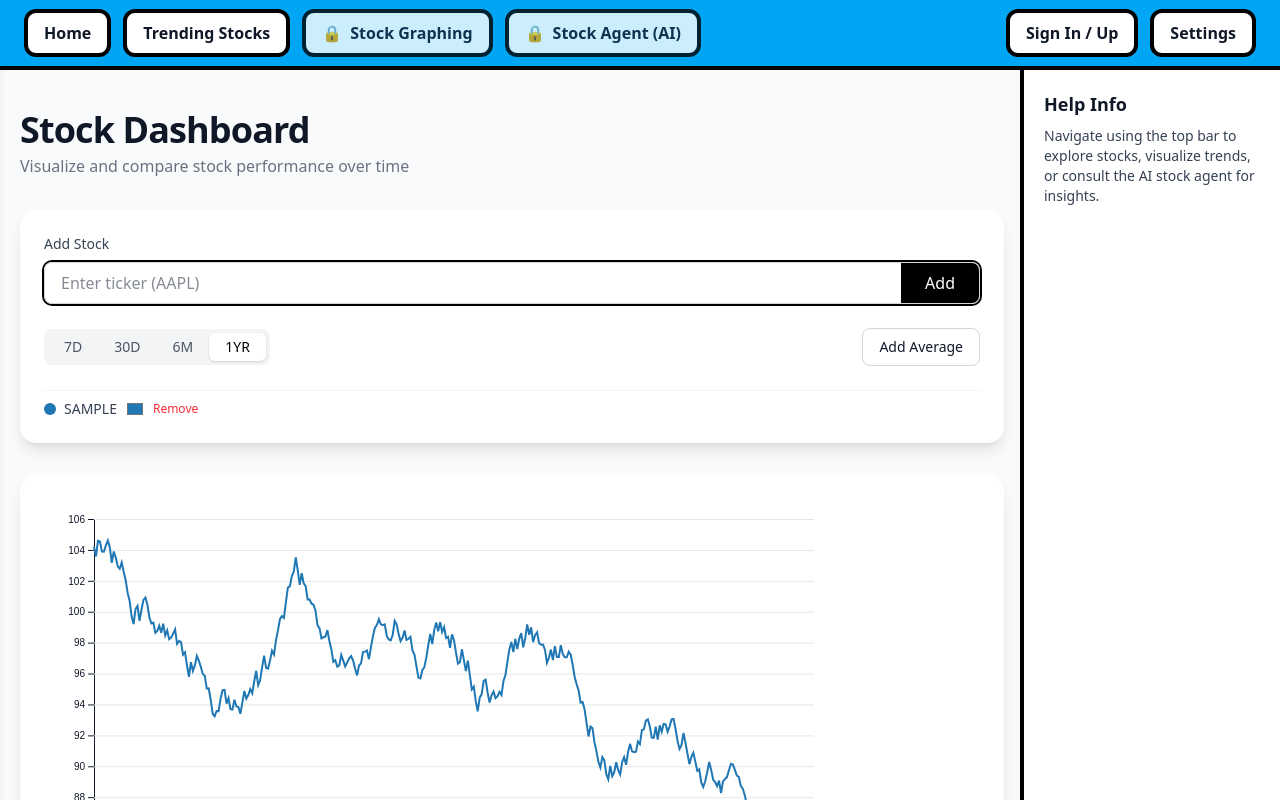
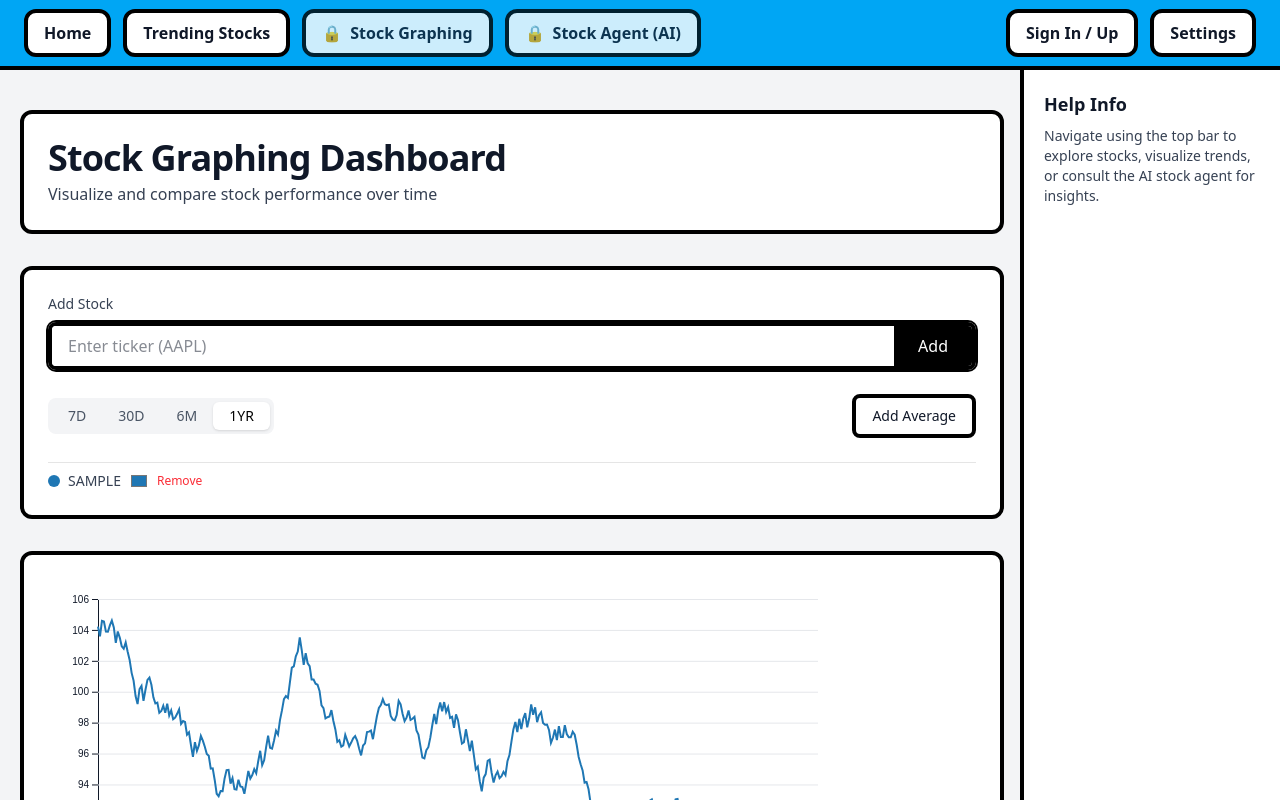
Before and after one commit to willdevny/Grand-Exchange, a Next.js app: page /graphing in a window 1280 px wide. Both pictures are taken after typing "Sample" into the empty fields and a click on the button "Add". Shown: the top 800 px of the page. Built offline with nearby package versions, Linux system fonts and the light colour scheme; no server answers.

Commit message:
Fixed graphing page dark mode and added d3 typings

```diff
--- a/app/graphing/page.tsx
+++ b/app/graphing/page.tsx
@@ -249,6 +249,14 @@ export default function GraphingPage() {
         //clear chart before attempting to render
         svg.selectAll("*").remove();
 
+        // Detect dark mode from html class (works with your existing toggle)
+        const isDark =
+            typeof document !== "undefined" &&
+            document.documentElement.classList.contains("dark");
+
+        const axisColor = isDark ? "#e5e7eb" : "#111827"; // light gray vs near-black
+        const gridColor = isDark ? "rgba(229,231,235,0.25)" : "#e5e7eb";
+
         //create inner group for chart content
         const g = svg.append("g").attr(
             "transform",
@@ -357,34 +365,32 @@ export default function GraphingPage() {
     ];
 
     return (
-        <div className="min-h-screen bg-gray-50 py-10 px-4">
+        <div className="py-10 px-4">
             <div className="max-w-6xl mx-auto space-y-8">
-
                 {/* Header */}
-                <div>
-                    <h1 className="text-4xl font-bold tracking-tight text-gray-900">
-                        Stock Dashboard
+                <div className="card p-6">
+                    <h1 className="text-4xl font-bold tracking-tight">
+                        Stock Graphing Dashboard
                     </h1>
-                    <p className="text-gray-500 mt-1">
+                    <p className="mt-1 text-gray-700 dark:text-gray-300">
                         Visualize and compare stock performance over time
                     </p>
                 </div>
 
                 {/* Controls Card */}
-                <div className="bg-white rounded-2xl shadow-lg p-6 space-y-6">
-
+                <div className="card p-6 space-y-6">
                     {/* Add Stock */}
                     <div>
-                        <label className="block text-sm font-medium text-gray-700 mb-2">
+                        <label className="block text-sm font-medium text-gray-700 dark:text-gray-300 mb-2">
                             Add Stock
                         </label>
 
-                        <div className="flex rounded-lg overflow-hidden border border-gray-300 focus-within:ring-2 focus-within:ring-black">
+                        <div className="flex rounded-lg overflow-hidden border-4 border-black dark:border-white/20 focus-within:ring-2 focus-within:ring-black">
                             <input
                                 value={symbolInput}
                                 onChange={(e) => setSymbolInput(e.target.value)}
                                 placeholder="Enter ticker (AAPL)"
-                                className="flex-1 px-4 py-2 outline-none"
+                                className="flex-1 px-4 py-2 outline-none bg-white dark:bg-gray-900 dark:text-white"
                             />
                             <button
                                 onClick={handleAddStock}
@@ -397,17 +403,15 @@ export default function GraphingPage() {
 
                     {/* Range Selector + Average Toggle */}
                     <div className="flex flex-wrap items-center justify-between gap-4">
-
-                        {/* Segmented Range Control */}
-                        <div className="inline-flex rounded-lg bg-gray-100 p-1">
+                        <div className="inline-flex rounded-lg bg-gray-100 dark:bg-gray-800 p-1">
                             {ranges.map((range) => (
                                 <button
                                     key={range.label}
                                     onClick={() => setSelectedRangeDays(range.days)}
                                     className={`px-4 py-1 rounded-md text-sm font-medium transition ${
                                         selectedRangeDays === range.days
-                                            ? "bg-white shadow text-black"
-                                            : "text-gray-600 hover:text-black"
+                                            ? "bg-white dark:bg-gray-900 shadow text-black dark:text-white"
+                                            : "text-gray-600 dark:text-gray-300 hover:text-black dark:hover:text-white"
                                     }`}
                                 >
                                     {range.label}
@@ -415,10 +419,9 @@ export default function GraphingPage() {
                             ))}
                         </div>
 
-                        {/* Add Average Button */}
                         <button
                             onClick={handleAddAverage}
-                            className="px-4 py-2 rounded-lg border border-gray-300 hover:bg-gray-100 transition text-sm font-medium"
+                            className="px-4 py-2 rounded-lg border-4 border-black dark:border-white/20 hover:bg-gray-100 dark:hover:bg-gray-800 transition text-sm font-medium"
                         >
                             Add Average
                         </button>
@@ -426,21 +429,17 @@ export default function GraphingPage() {
 
                     {/* Legend */}
                     {stocks.length > 0 && (
-                        <div className="flex flex-wrap gap-6 pt-2 border-t border-gray-100">
+                        <div className="flex flex-wrap gap-6 pt-2 border-t border-black/10 dark:border-white/10">
                             {stocks.map((stock) => (
-                                <div
-                                    key={stock.symbol}
-                                    className="flex items-center gap-2"
-                                >
+                                <div key={stock.symbol} className="flex items-center gap-2">
                                     <div
                                         className="w-3 h-3 rounded-full"
                                         style={{ backgroundColor: stock.color }}
                                     />
-                                    <span className="text-sm font-medium text-gray-700">
+                                    <span className="text-sm font-medium text-gray-700 dark:text-gray-300">
                     {stock.symbol}
                   </span>
 
-                                    {/* Color Picker */}
                                     <input
                                         type="color"
                                         value={stock.color || "#000000"}
@@ -471,12 +470,10 @@ export default function GraphingPage() {
                 </div>
 
                 {/* Chart Card */}
-                <div className="bg-white rounded-2xl shadow-lg p-6">
+                <div className="card p-6">
                     {stocks.length === 0 ? (
-                        <div className="text-center py-20 text-gray-400">
-                            <p className="text-lg font-medium">
-                                No stocks added yet
-                            </p>
+                        <div className="text-center py-20 text-gray-500 dark:text-gray-400">
+                            <p className="text-lg font-medium">No stocks added yet</p>
                             <p className="text-sm mt-2">
                                 Add a ticker above to start visualizing performance.
                             </p>
@@ -487,15 +484,14 @@ export default function GraphingPage() {
                                 ref={svgRef}
                                 width={800}
                                 height={400}
-                                className="rounded-lg"
+                                className="rounded-lg bg-white dark:bg-gray-950"
                             />
                         </div>
                     )}
                 </div>
 
                 {/* Import / Export Card */}
-                <div className="bg-white rounded-2xl shadow-lg p-6 flex flex-wrap items-center justify-between gap-4">
-
+                <div className="card p-6 flex flex-wrap items-center justify-between gap-4">
                     <div className="flex gap-3">
                         <button
                             onClick={handleExport}
@@ -504,7 +500,7 @@ export default function GraphingPage() {
                             Export JSON
                         </button>
 
-                        <label className="px-4 py-2 rounded-lg border border-gray-300 hover:bg-gray-100 transition text-sm cursor-pointer">
+                        <label className="px-4 py-2 rounded-lg border-4 border-black dark:border-white/20 hover:bg-gray-100 dark:hover:bg-gray-800 transition text-sm cursor-pointer">
                             Import JSON
                             <input
                                 type="file"
@@ -516,11 +512,10 @@ export default function GraphingPage() {
                         </label>
                     </div>
 
-                    <p className="text-xs text-gray-400">
+                    <p className="text-xs text-gray-700 dark:text-gray-400">
                         Save and load your custom chart configurations
                     </p>
                 </div>
-
             </div>
         </div>
     );
--- a/package.json
+++ b/package.json
@@ -11,6 +11,7 @@
   "dependencies": {
     "@next-auth/prisma-adapter": "^1.0.7",
     "bcrypt": "^6.0.0",
+    "d3": "^7.9.0",
     "next": "16.1.6",
     "next-auth": "^4.24.13",
     "prisma": "^7.3.0",
@@ -19,6 +20,7 @@
   },
   "devDependencies": {
     "@tailwindcss/postcss": "^4",
+    "@types/d3": "^7.4.3",
     "@types/node": "^20",
     "@types/react": "^19",
     "@types/react-dom": "^19",
```
Also changed, not shown: 1 other file (tests, documents, lock files or other folders). Lines whose indentation alone changed are shown as unchanged.
